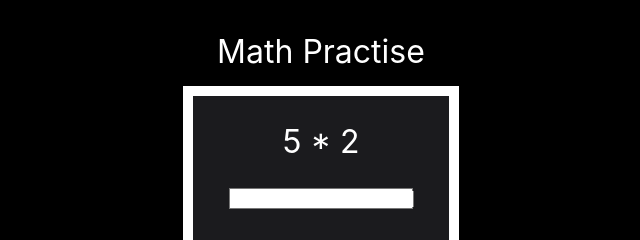
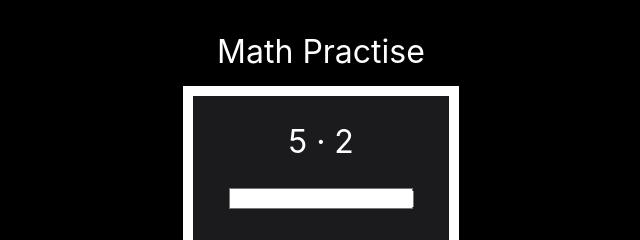
Before and after one commit to jamescraft10/Disford, a website: page src/Docs/main.html in a window 1280 px wide. Shown: the top 240 px of the page, 319-959 px from the left. Drawn offline with Linux system fonts and the light colour scheme.

Commit message:
Update main.html

```diff
--- a/src/Docs/main.html
+++ b/src/Docs/main.html
@@ -11,7 +11,7 @@
     <button id="Button" onclick="Rediret()"></button>
     <div id="Title">Math Practise</div>
     <div id="ProblemContainer">
-        <div id="Problem">5 * 2</div>
+        <div id="Problem">5 &#183 2</div>
         <input id="Input" type="text">
     </div>
     <script src="/Scripts/math.js"></script>
```
